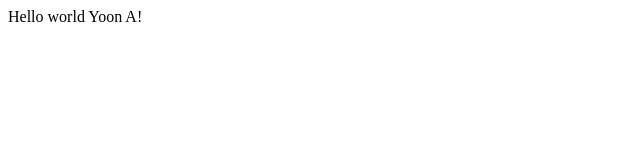
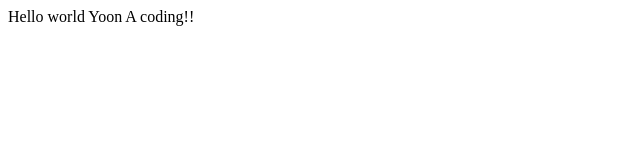
Before and after one commit to rabit2/opentutorials-rabit2, a plain HTML site: page index.html in a window 1280 px wide. Shown: the full height of the page, 0-640 px from the left. Drawn offline with Linux system fonts and the light colour scheme.

Commit message:
add coding

```diff
--- a/index.html
+++ b/index.html
@@ -19,6 +19,7 @@
     </head>
 
     <body>
-        Hello world Yoon A!
+        Hello world Yoon A
+        coding!!
     </body>
 </html>
```
